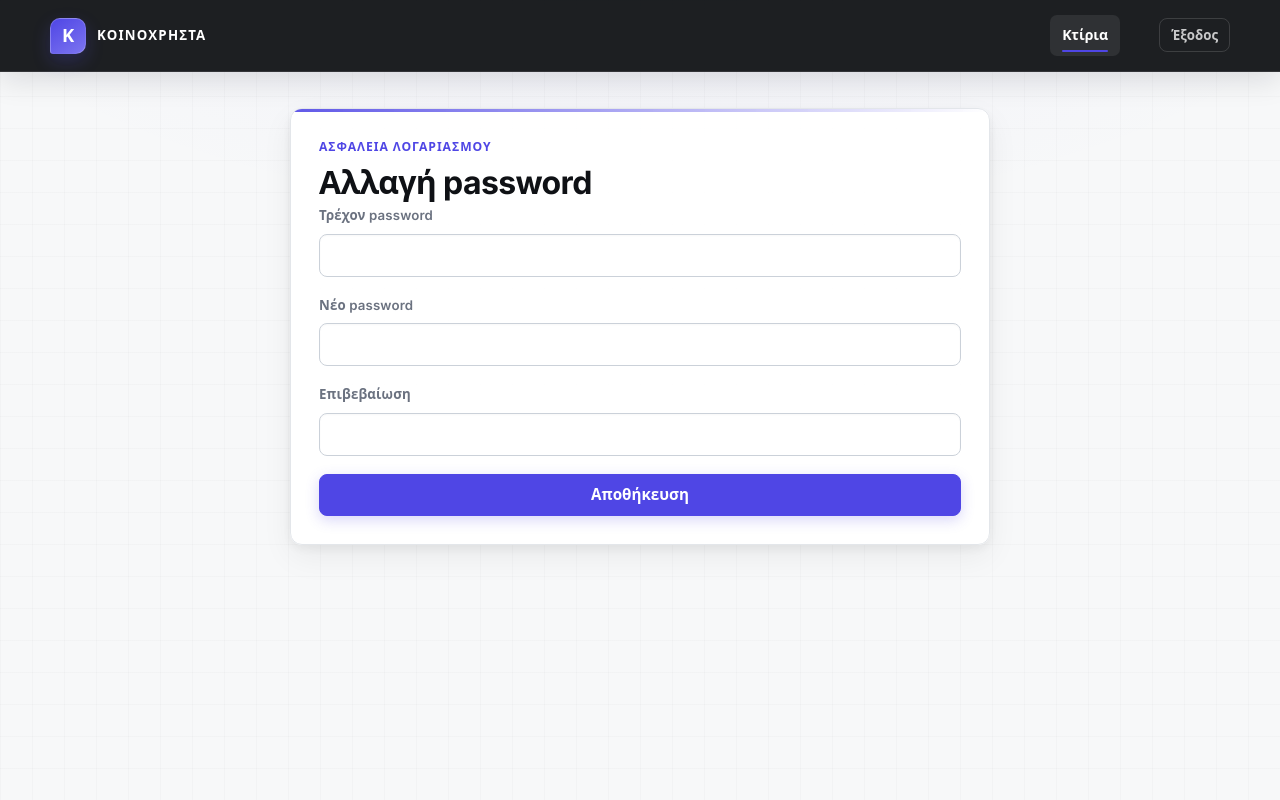
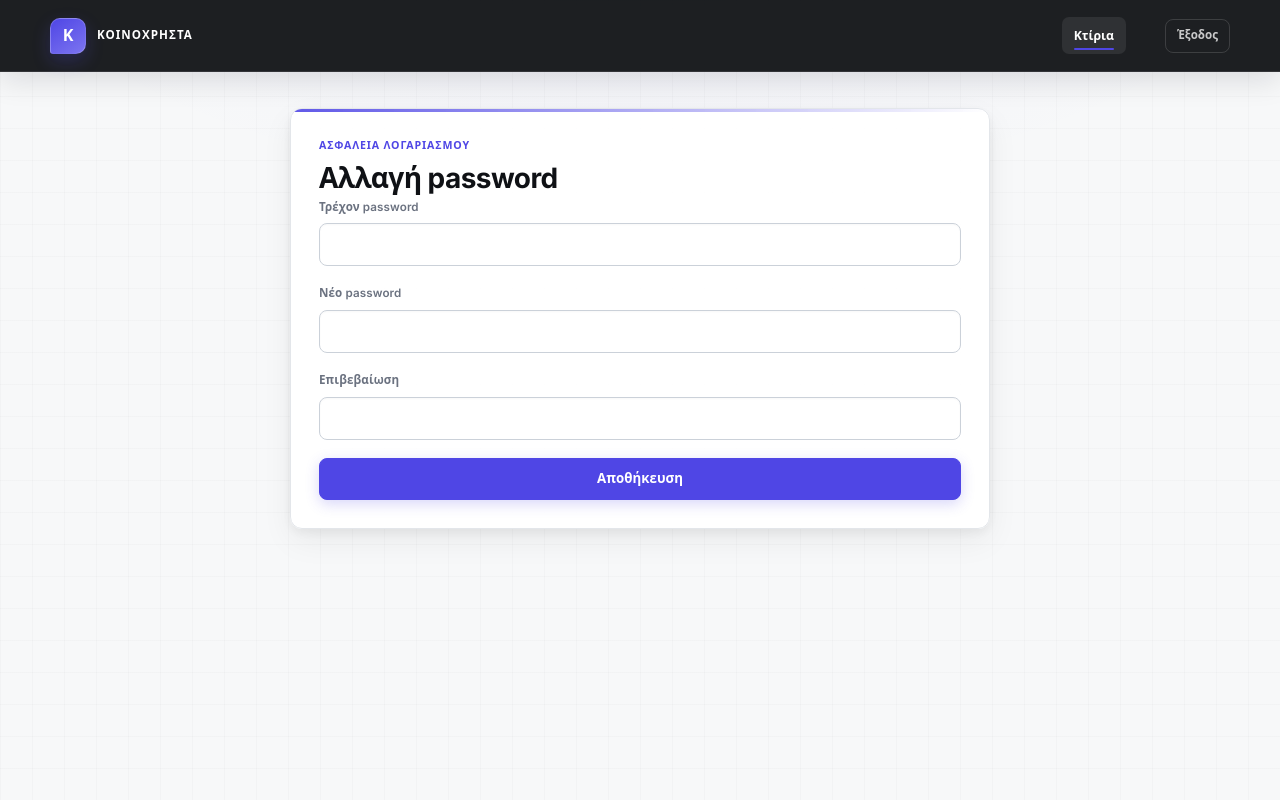
Before and after one commit to tedlaz/olo26, a Flask app: page /auth/change-password in a window 1280 px wide. Run offline with Flask 3, Linux system fonts and the light colour scheme; the visitor is signed in with stand-in values (Sample User, id 1); data comes from the database, SQL or seed files in the repository; parts of the project's set-up code (start-up, migrations or seed data) failed here and were passed over; some libraries are stand-ins or nearby versions.

Commit message:
making letters smaller

```diff
--- a/koinoxrista/static/style.css
+++ b/koinoxrista/static/style.css
@@ -86,6 +86,9 @@
 html {
   min-height: 100%;
   scroll-behavior: smooth;
+  /* Global type scale: shrinks every rem-based size (text, spacing, controls)
+     so dense screens fit without horizontal scrollbars. */
+  font-size: 87.5%;
 }
 
 body {
```
